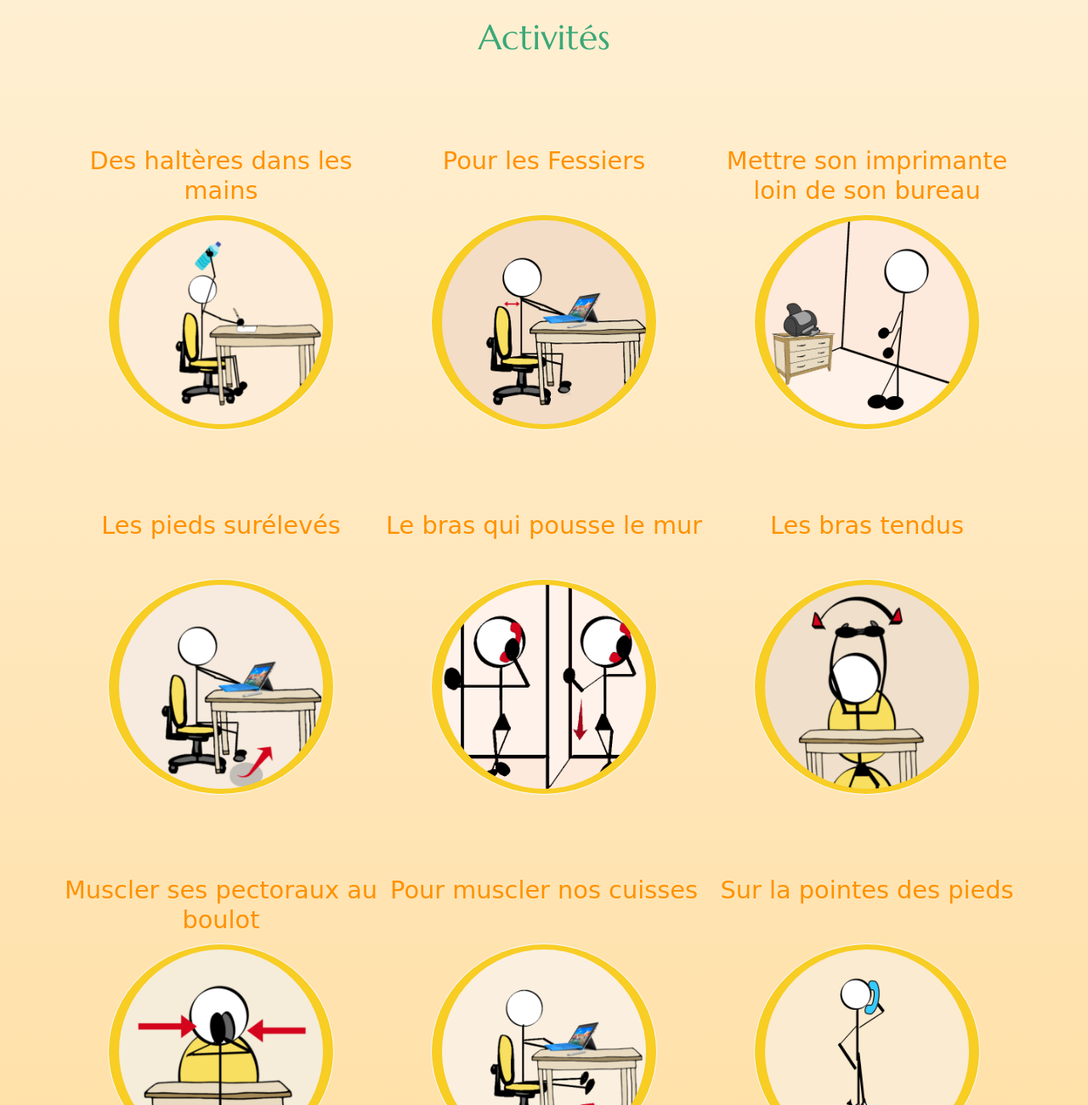
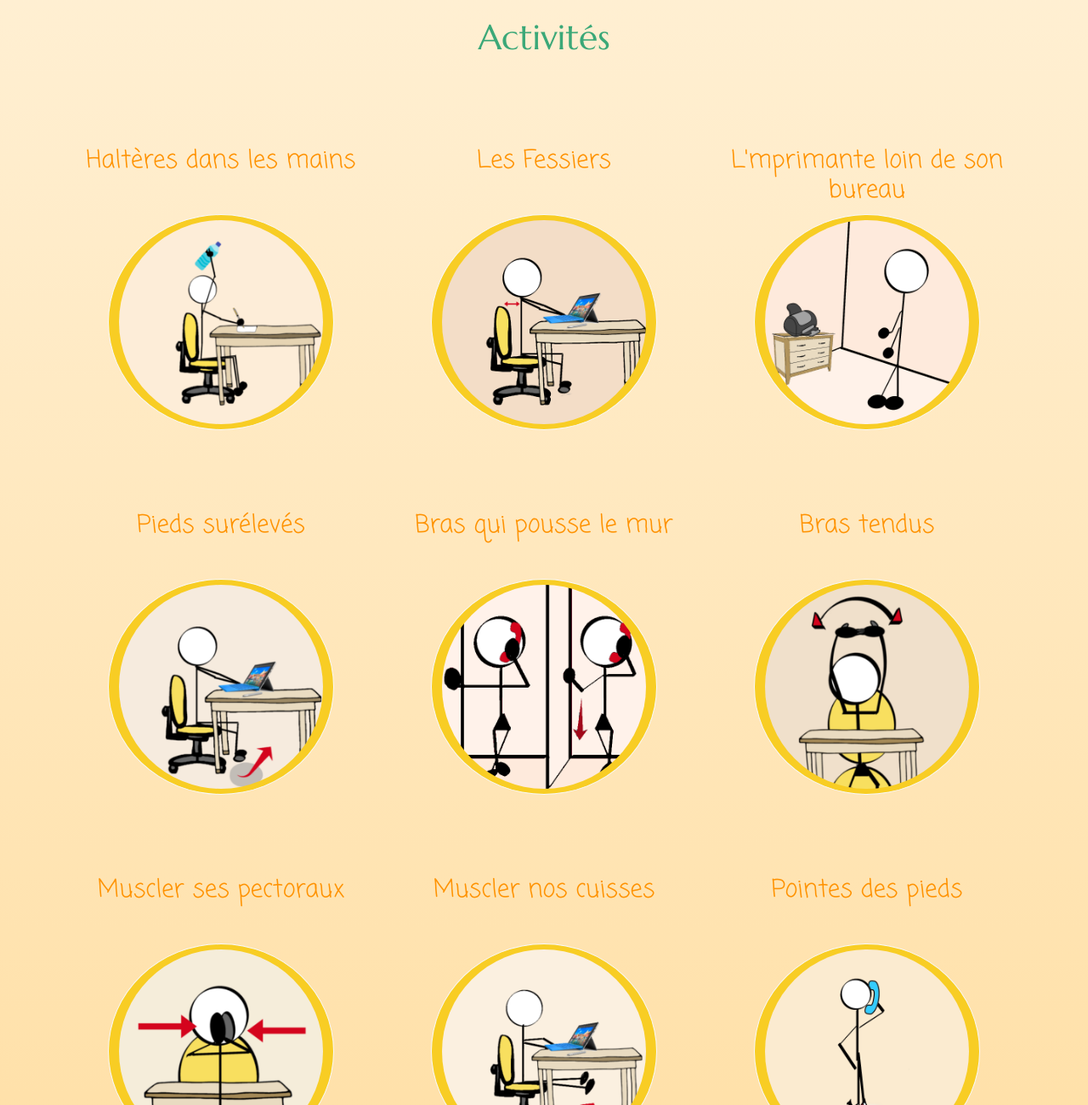
Before and after one commit to N0vali/projet1, a plain HTML site: page projet1_santeautravail-master/projetsanteautravail.html in a window 1280 px wide. Shown: the part 1457-2757 px from the top of the page at 85% size. Drawn offline with nearby package versions, Linux system fonts and the light colour scheme.

Commit message:
new beginning

```diff
--- a/projet1_santeautravail-master/projetsanteautravail.html
+++ b/projet1_santeautravail-master/projetsanteautravail.html
@@ -10,6 +10,7 @@
     <link rel="stylesheet" href="assets/css/style.css"/>
 
 	<link href="https://fonts.googleapis.com/css?family=Alegreya+Sans|Marcellus" rel="stylesheet">
+	 <link href="https://fonts.googleapis.com/css?family=Coming+Soon" rel="stylesheet">
 
 
     <title>Healthy Work</title>
@@ -67,7 +68,7 @@
 
     <!-- Button trigger modal 1-->
           <div class="col-md-4 col-sm-6 col-xs-12 d-flex justify-content-center">
-	        <h4>Des haltères dans les mains</h4>
+            <h4>Haltères dans les mains</h4>
             <button type="button" class="btn btn-light" data-toggle="modal" data-target="#modal1">
               <img alt="stickman avec bouteille d'eau" src="assets/images/Des-poids-dans-les-mains.png"/>
             </button>
@@ -79,7 +80,7 @@
               <div class="modal-content">
                 <div class="d-flex flex-column-reverse d-flex align-items-center d-flex flex-column-reverse d-flex align-items-center modal-header">
                   <img alt="stickman avec bouteille d'eau" src="assets/images/Des-poids-dans-les-mains.png"/>
-	              <h5 class="modal-title" id="#modal1">Des haltères dans les mains</h5>
+                  <h5 class="modal-title" id="#modal1">Haltères dans les mains</h5>
                   <button type="button" class="close" data-dismiss="modal" aria-label="Close">
                     <span aria-hidden="true">&times;</span>
                   </button>
@@ -104,7 +105,7 @@
           </div>
     <!-- Button trigger modal 2 -->
           <div class="col-md-4 col-sm-6 col-xs-12 d-flex justify-content-center">
-	        <h4>Pour les Fessiers</h4>
+            <h4>Les Fessiers</h4>
             <button type="button" class="btn btn-light" data-toggle="modal" data-target="#modal2">
               <img alt="stickman avec dos droit" src="assets/images/dosdroit.png"/>
             </button>
@@ -115,7 +116,7 @@
               <div class="modal-content">
                 <div class="d-flex flex-column-reverse d-flex align-items-center modal-header">
                   <img alt="stickman avec dos droit" src="assets/images/dosdroit.png"/>
-	              <h5 class="modal-title" id="#modal2">Pour les Fessiers</h5>
+                  <h5 class="modal-title" id="#modal2">Les Fessiers</h5>
                   <button type="button" class="close" data-dismiss="modal" aria-label="Close">
                     <span aria-hidden="true">&times;</span>
                   </button>
@@ -141,7 +142,7 @@
 
      <!-- Button trigger modal 3-->
           <div class="col-md-4 col-sm-6 col-xs-12 d-flex justify-content-center">
-	        <h4>Mettre son imprimante loin de son bureau</h4>
+            <h4>L'mprimante loin de son bureau</h4>
             <button type="button" class="btn btn-light" data-toggle="modal" data-target="#modal3">
               <img alt="imprimante loin du bureau" src="assets/images/imprimanteloin.png"/>
             </button>
@@ -153,7 +154,7 @@
               <div class="modal-content">
                 <div class="d-flex flex-column-reverse d-flex align-items-center modal-header">
                   <img alt="imprimante loin du bureau" src="assets/images/imprimanteloin.png"/>
-	              <h5 class="modal-title" id="#modal3">Mettre son imprimante loin de son bureau</h5>
+                  <h5 class="modal-title" id="#modal3">L'imprimante loin de son bureau</h5>
                   <button type="button" class="close" data-dismiss="modal" aria-label="Close">
                     <span aria-hidden="true">&times;</span>
                   </button>
@@ -173,7 +174,7 @@
 
     <!-- Button trigger modal 4 -->
           <div class="col-md-4 col-sm-6 col-xs-12 d-flex justify-content-center">
-	        <h4>Les pieds surélevés</h4>
+            <h4>Pieds surélevés</h4>
             <button type="button" class="btn btn-light" data-toggle="modal" data-target="#modal4">
               <img alt="stickman avec pieds sureleves" src="assets/images/les-pieds-sureleves.png"/>
             </button>
@@ -185,7 +186,7 @@
               <div class="modal-content">
                 <div class="d-flex flex-column-reverse d-flex align-items-center modal-header">
                   <img alt="stickman avec pieds sureleves" src="assets/images/les-pieds-sureleves.png"/>
-	              <h5 class="modal-title" id="#modal4">Les pieds surélevés</h5>
+                  <h5 class="modal-title" id="#modal4">Pieds surélevés</h5>
                   <button type="button" class="close" data-dismiss="modal" aria-label="Close">
                     <span aria-hidden="true">&times;</span>
                   </button>
@@ -208,7 +209,7 @@
 
      <!-- Button trigger modal 5-->
           <div class="col-md-4 col-sm-6 col-xs-12 d-flex justify-content-center">
-	        <h4>Le bras qui pousse le mur</h4>
+            <h4>Bras qui pousse le mur</h4>
             <button type="button" class="btn btn-light" data-toggle="modal" data-target="#modal5">
               <img alt="stickman qui pousse" src="assets/images/le-bras-qui-pousse-le-mur.png"/>
             </button>
@@ -220,7 +221,7 @@
               <div class="modal-content">
                 <div class="d-flex flex-column-reverse d-flex align-items-center modal-header">
                   <img alt="stickman qui pousse" src="assets/images/le-bras-qui-pousse-le-mur.png"/>
-	              <h5 class="modal-title" id="#modal5">Le bras qui pousse le mur</h5>
+                  <h5 class="modal-title" id="#modal5">Bras qui pousse le mur</h5>
                   <button type="button" class="close" data-dismiss="modal" aria-label="Close">
                     <span aria-hidden="true">&times;</span>
                   </button>
@@ -244,7 +245,7 @@
 
      <!-- Button trigger modal 6-->
           <div class="col-md-4 col-sm-6 col-xs-12 d-flex justify-content-center">
-	        <h4>Les bras tendus</h4>
+            <h4>Bras tendus</h4>
             <button type="button" class="btn btn-light" data-toggle="modal" data-target="#modal6">
               <img alt="stickman qui a bras tendus" src="assets/images/les-bras-tendus.png"/>
             </button>
@@ -256,7 +257,7 @@
               <div class="modal-content">
                 <div class="d-flex flex-column-reverse d-flex align-items-center modal-header">
                   <img alt="stickman qui a bras tendus" src="assets/images/les-bras-tendus.png"/>
-	              <h5 class="modal-title" id="#modal6">Les bras tendus</h5>
+                  <h5 class="modal-title" id="#modal6">Bras tendus</h5>
                   <button type="button" class="close" data-dismiss="modal" aria-label="Close">
                     <span aria-hidden="true">&times;</span>
                   </button>
@@ -282,7 +283,7 @@
 
      <!-- Button trigger modal 7-->
           <div class="col-md-4 col-sm-6 col-xs-12 d-flex justify-content-center">
-	        <h4>Muscler ses pectoraux au boulot</h4>
+            <h4>Muscler ses pectoraux</h4>
             <button type="button" class="btn btn-light" data-toggle="modal" data-target="#modal7">
               <img alt="stickman qui contracte les pectoraux" src="assets/images/muscler-ses-pectoraux-au-boulot.png"/>
             </button>
@@ -294,7 +295,7 @@
               <div class="modal-content">
                 <div class="d-flex flex-column-reverse d-flex align-items-center modal-header">
                   <img alt="stickman qui contracte les pectoraux" src="assets/images/muscler-ses-pectoraux-au-boulot.png"/>
-	              <h5  class="modal-title" id="#modal7">Muscler ses pectoraux au boulot</h5>
+                  <h5  class="modal-title" id="#modal7">Muscler ses pectoraux</h5>
                   <button type="button" class="close" data-dismiss="modal" aria-label="Close">
                     <span aria-hidden="true">&times;</span>
                   </button>
@@ -314,7 +315,7 @@
 
      <!-- Button trigger modal 8 -->
           <div class="col-md-4 col-sm-6 col-xs-12 d-flex justify-content-center">
-	        <h4>Pour muscler nos cuisses</h4>
+            <h4>Muscler nos cuisses</h4>
             <button type="button" class="btn btn-light" data-toggle="modal" data-target="#modal8">
               <img alt="stickman assis" src="assets/images/jambes-parallèles-au-sol.png"/>
             </button>
@@ -326,7 +327,7 @@
               <div class="modal-content">
                 <div class="d-flex flex-column-reverse d-flex align-items-center modal-header">
                   <img alt="stickman assis" src="assets/images/jambes-parallèles-au-sol.png"/>
-	              <h5 class="modal-title" id="#modal8">Pour muscler nos cuisses</h5>
+                  <h5 class="modal-title" id="#modal8">Muscler nos cuisses</h5>
                   <button type="button" class="close" data-dismiss="modal" aria-label="Close">
                     <span aria-hidden="true">&times;</span>
                   </button>
@@ -357,7 +358,7 @@
 
      <!-- Button trigger modal 9 -->
           <div class="col-md-4 col-sm-6 col-xs-12 d-flex justify-content-center">
-	        <h4>Sur la pointes des pieds</h4>
+            <h4>Pointes des pieds</h4>
             <button type="button" class="btn btn-light" data-toggle="modal" data-target="#modal9">
               <img alt="stickman sur la pointe des pieds" src="assets/images/sur-la-pointe-des-pieds.png"/>
             </button>
@@ -369,7 +370,7 @@
               <div class="modal-content">
                 <div class="d-flex flex-column-reverse d-flex align-items-center modal-header">
                   <img alt="stickman sur la pointe des pieds" src="assets/images/sur-la-pointe-des-pieds.png"/>
-	              <h5 class="modal-title" id="#modal9">Sur la pointe des pieds</h5>
+                  <h5 class="modal-title" id="#modal9">Pointe des pieds</h5>
                   <button type="button" class="close" data-dismiss="modal" aria-label="Close">
                     <span aria-hidden="true">&times;</span>
                   </button>
```
Lines whose indentation alone changed are shown as unchanged.
